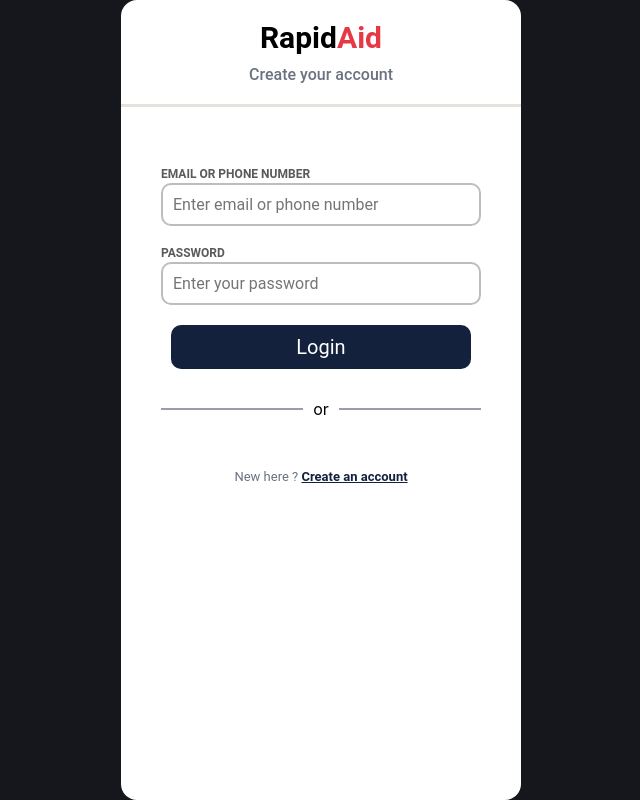
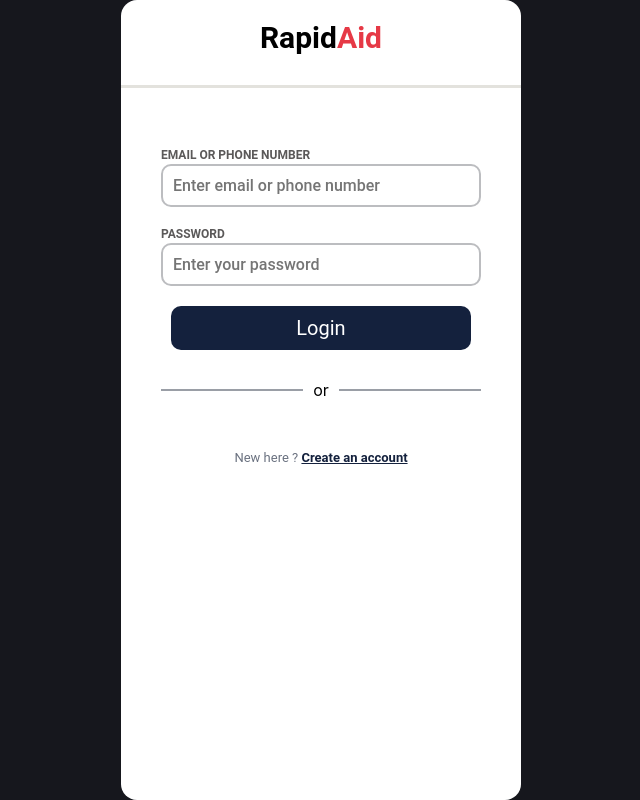
Before and after one commit to saitejabandari-hub/rapiaid, a React (Vite) app: page /login in a window 1280 px wide. Shown: the whole page, without its empty margins (319-959 px from the left). Built offline with nearby package versions, Linux system fonts and the light colour scheme.

Commit message:
updated css

```diff
--- a/src/components/Headerforentering/index.jsx
+++ b/src/components/Headerforentering/index.jsx
@@ -1,11 +1,11 @@
 
 import './index.css'
-const Headerforentering=()=>{
+const Headerforentering=({subtitles})=>{
 
     return(
          <nav className='enterheader-heading-card'>
             <h1 className='enterheader-heading'>Rapid<span className='sub-heading'>Aid</span> </h1>
-            <p className='enterheader-heading-paragraph'>Create your account</p>
+            <p className='enterheader-heading-paragraph'>{subtitles}</p>
         </nav>
     )
 
--- a/src/pages/Login/index.css
+++ b/src/pages/Login/index.css
@@ -36,7 +36,7 @@
     padding:10px;
     font-family:"Roboto";
     font-size:16px;
-    font-size: 500;
+    font-weight: 500;
     outline:none;
     border-radius:10px;
     color: #6B7280;
--- a/src/pages/Login/index.jsx
+++ b/src/pages/Login/index.jsx
@@ -87,7 +87,7 @@
 
     return(
         <div className='login-container'>
-            <Headerforentering/>
+            <Headerforentering subtitle="Welcome back" />
             <form className='login-main-container' onSubmit={onSubmitLogin}>
                 <div className='login-input-card'>
                         <label className='login-label'>
--- a/src/pages/Register/index.jsx
+++ b/src/pages/Register/index.jsx
@@ -99,7 +99,7 @@
 
     return(
         <div className='register-container'>
-            <Headerforentering/>
+            <Headerforentering subtitle="Create your account" />
             <form className='register-main-container' onSubmit={onSubmitRegisteration}>
                 <div className='register-input-container'>
                     <div className='register-input-card'>
```
